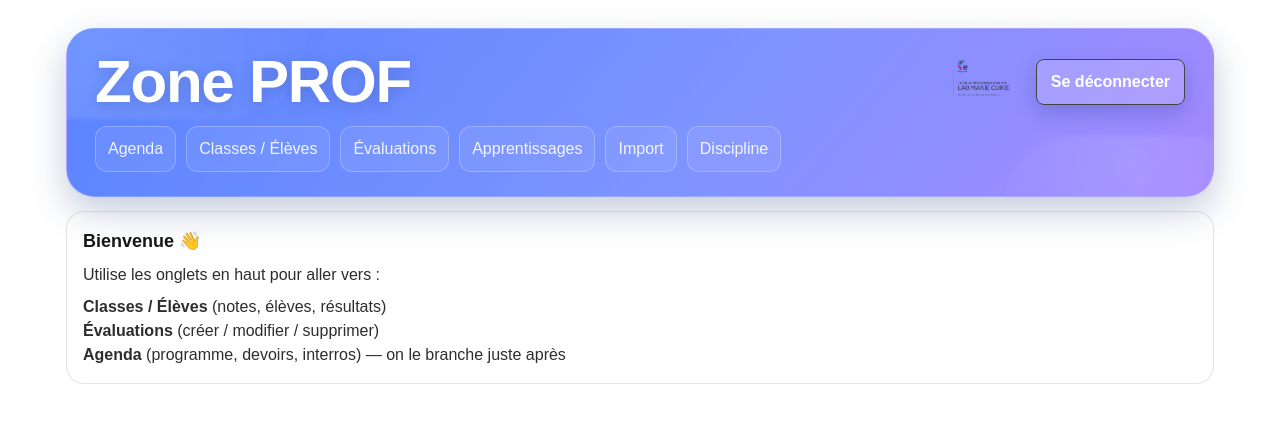
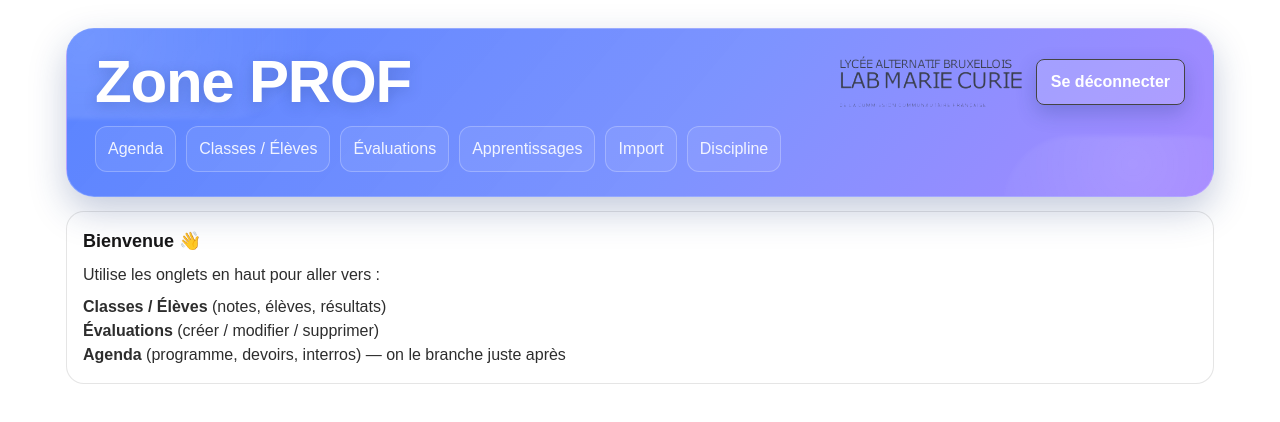
Before and after one commit to mamusciapasquale85-pixel/cote-platform, a Next.js app: page /prof in a window 1280 px wide. Shown: the top 422 px of the page. Built offline with nearby package versions, Linux system fonts and the light colour scheme.

Commit message:
Fix header logo placement and size

```diff
--- a/src/app/prof/ProfShell.tsx
+++ b/src/app/prof/ProfShell.tsx
@@ -20,14 +20,15 @@ export default function ProfShell(props: {
         <div className="prof-header-top">
           <div className="prof-title">Zone PROF</div>
           <div className="prof-header-right">
-            <span className="prof-header-logo" aria-hidden="true">
+            <span className="prof-header-logo">
               <Image
-                src="/branding/logo.svg"
+                src="/branding/lab-marie-curie.png"
                 alt="Lycée Alternatif Bruxellois – LAB Marie Curie"
-                width={69}
-                height={48}
+                width={182}
+                height={52}
+                quality={100}
                 priority
-                unoptimized
+                style={{ width: "auto", height: "52px", objectFit: "contain" }}
               />
             </span>
             <LogoutButton />
@@ -105,11 +106,11 @@ export default function ProfShell(props: {
         .prof-header-logo {
           display: inline-flex;
           align-items: center;
-          height: 48px;
+          height: 52px;
         }
 
         .prof-header-logo :global(img) {
-          height: 48px;
+          height: 52px;
           width: auto;
           object-fit: contain;
           display: block;
@@ -167,11 +168,11 @@ export default function ProfShell(props: {
           }
 
           .prof-header-logo {
-            height: 40px;
+            height: 44px;
           }
 
           .prof-header-logo :global(img) {
-            height: 40px;
+            height: 44px;
           }
         }
       `}</style>
```
